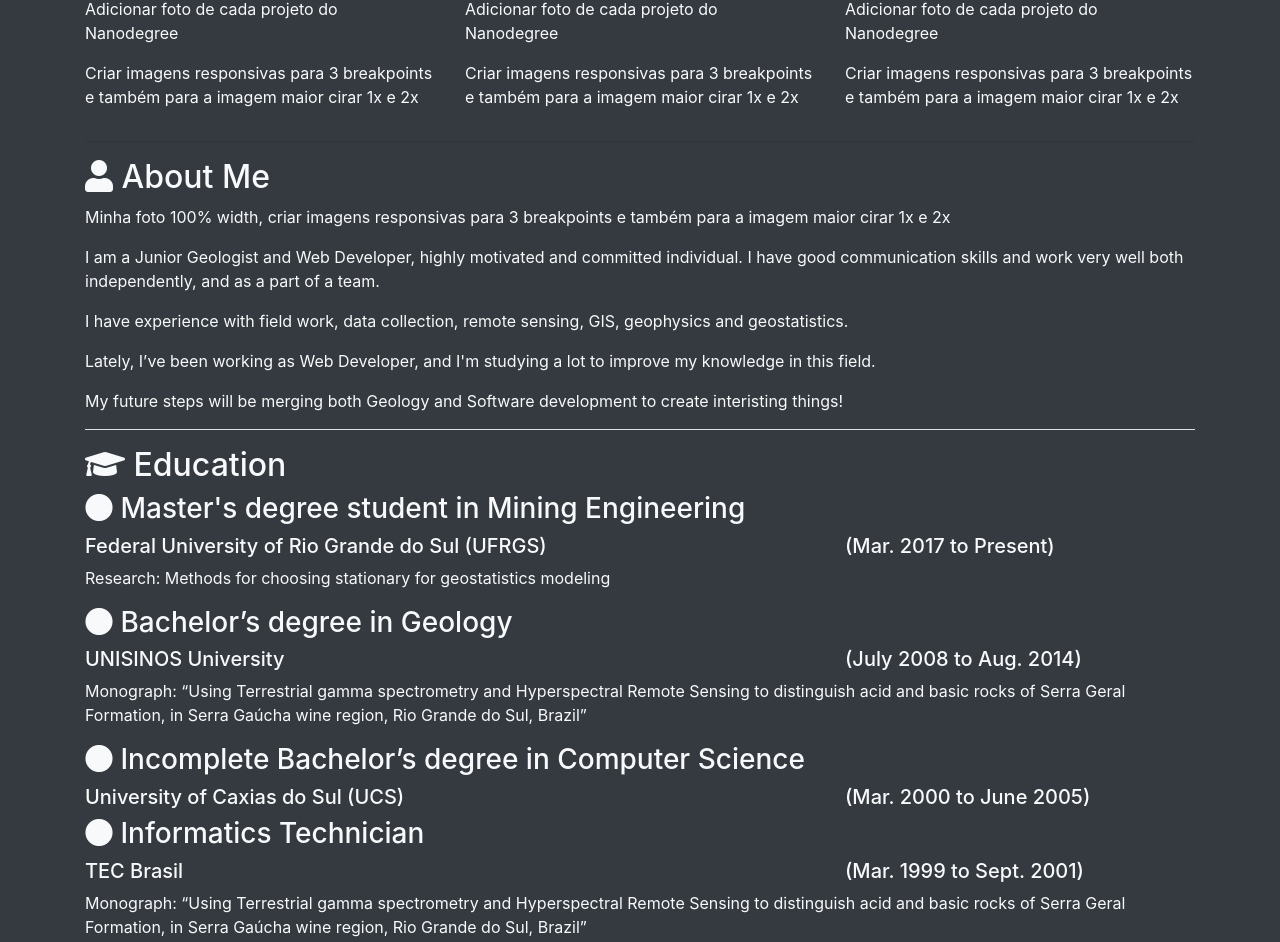
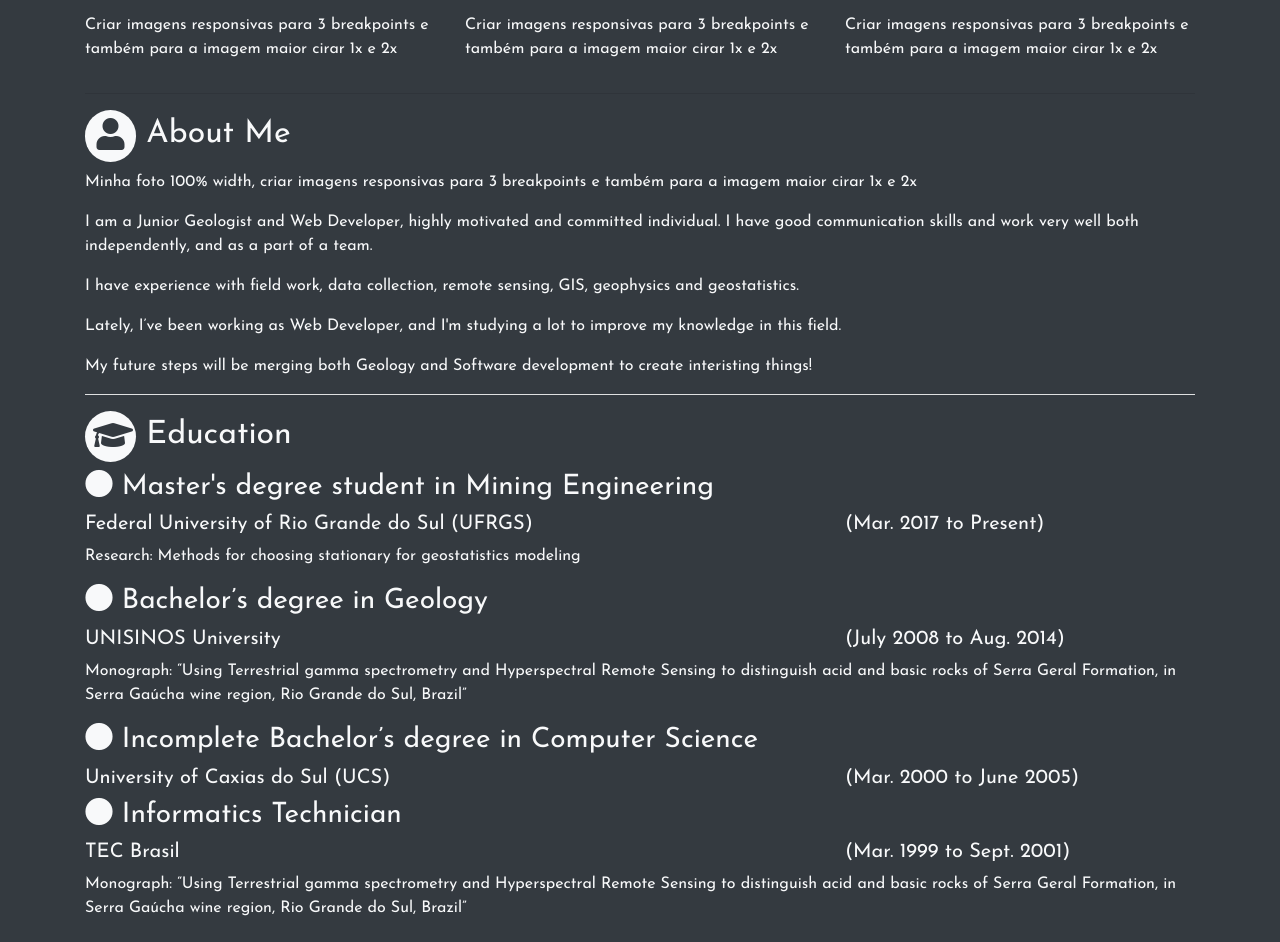
Before and after one commit to rccmodena/FSND_build_a_portfolio_site, a plain HTML site: page index.html in a window 1280 px wide. Shown: the part 861-1803 px from the top of the page. Drawn offline with nearby package versions, Linux system fonts and the light colour scheme.

Commit message:
Updated styles.css

```diff
--- a/css/styles.css
+++ b/css/styles.css
@@ -1,4 +1,21 @@
-body{
+body {
+    font-family: 'Josefin Sans', sans-serif;
+    /*
     background-color: #222;
     color: #BBB;
+    */
 }
+
+h2 i {
+    color: #343a40;
+    background: #f8f9fa;
+    width: 1.6em;
+    height: 1.6em;
+    /*font-size: 20px;
+    line-height: 42px;*/
+    border-radius: 50%;
+    text-align: center;
+    vertical-align: middle;
+    padding: 8px;
+    transition-duration: 0.3s;
+}
```
